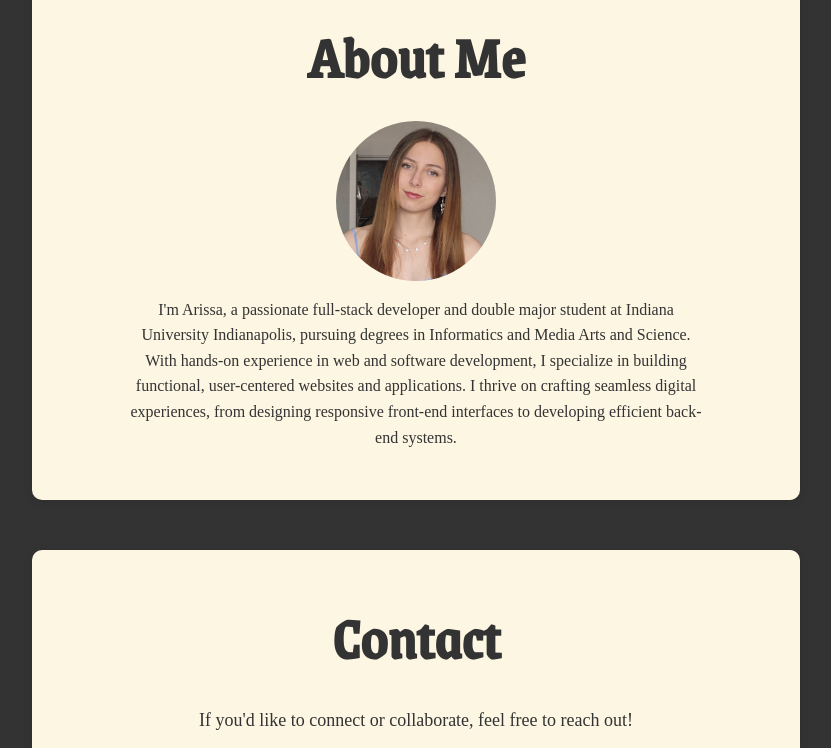
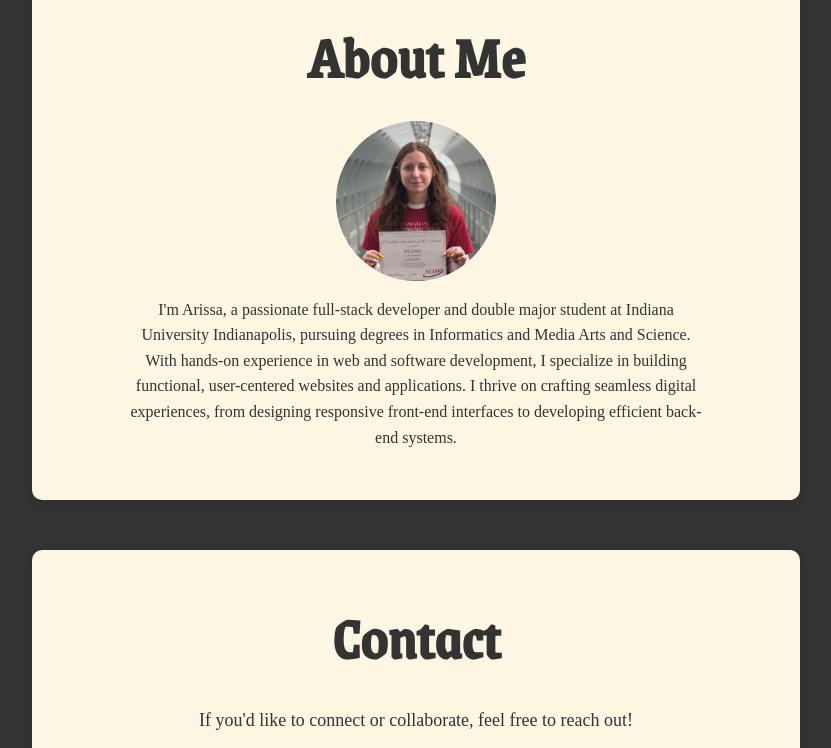
Before and after one commit to arigree/portfolio_one, a website: page index.html in a window 1280 px wide. Shown: the part 1800-2548 px from the top of the page, without its empty margins (224-1055 px from the left). Drawn offline with Linux system fonts and the light colour scheme; a web font is replaced by a local one.

Commit message:
Updated photo

```diff
--- a/css/styles.css
+++ b/css/styles.css
@@ -242,7 +242,7 @@ section {
       margin: 0px 20px;
       margin-bottom: 16px;
       /* margin: 10px; */
-      background-image: url('../images/myPortfolioPicture.jpg');
+      background-image: url('../images/portfolioPicture.jpg');
       background-position: center;
       background-repeat: no-repeat;
       background-size: cover;
```
Also changed, not shown: images/portfolioPicture.jpg (added).
